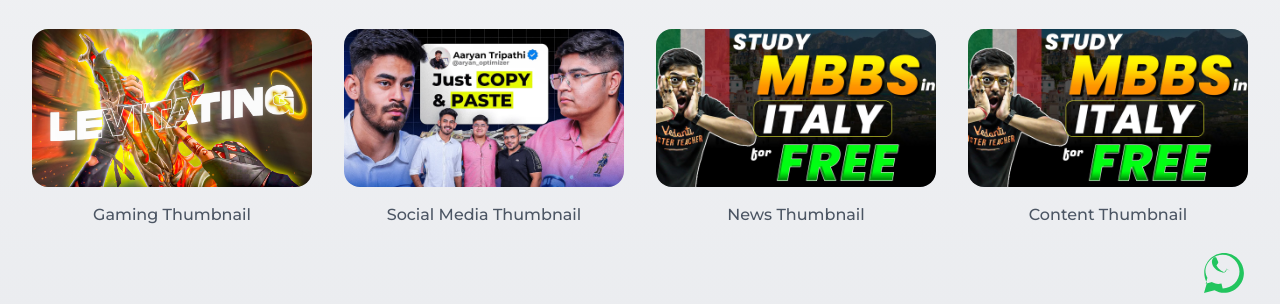
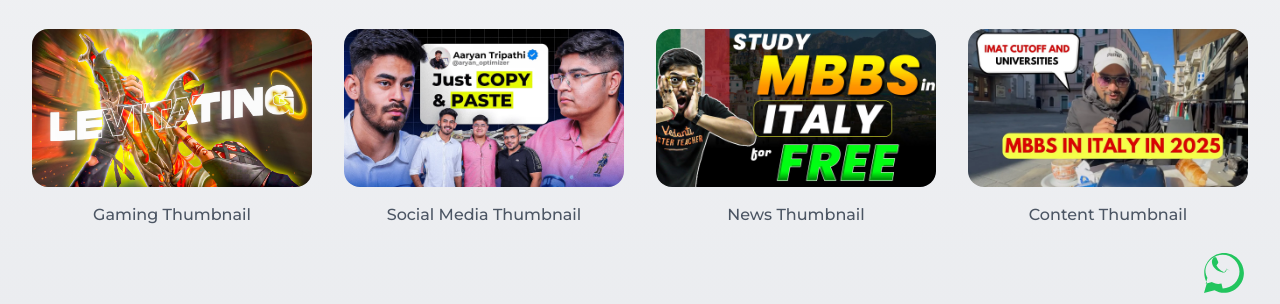
Before and after one commit to hacklivly/leazyeditz, a plain HTML site: page work.html in a window 1280 px wide. Shown: the part 471-775 px from the top of the page. Drawn offline with nearby package versions, Linux system fonts and the light colour scheme.

Commit message:
Update work.html

```diff
--- a/work.html
+++ b/work.html
@@ -66,7 +66,7 @@
             <p class="text-center mt-4 text-gray-600 font-medium">News Thumbnail</p>
           </div>
           <div class="fade-in delay-600">
-            <img src="assets/image/newstypethumbnail.jpg" alt="Thumbnail Design 4" class="w-full rounded-2xl img-shadow transform hover:scale-105 transition-transform duration-300">
+            <img src="assets/image/ssmy.webp" alt="Thumbnail Design 4" class="w-full rounded-2xl img-shadow transform hover:scale-105 transition-transform duration-300">
             <p class="text-center mt-4 text-gray-600 font-medium">Content Thumbnail</p>
           </div>
         </div>
```
